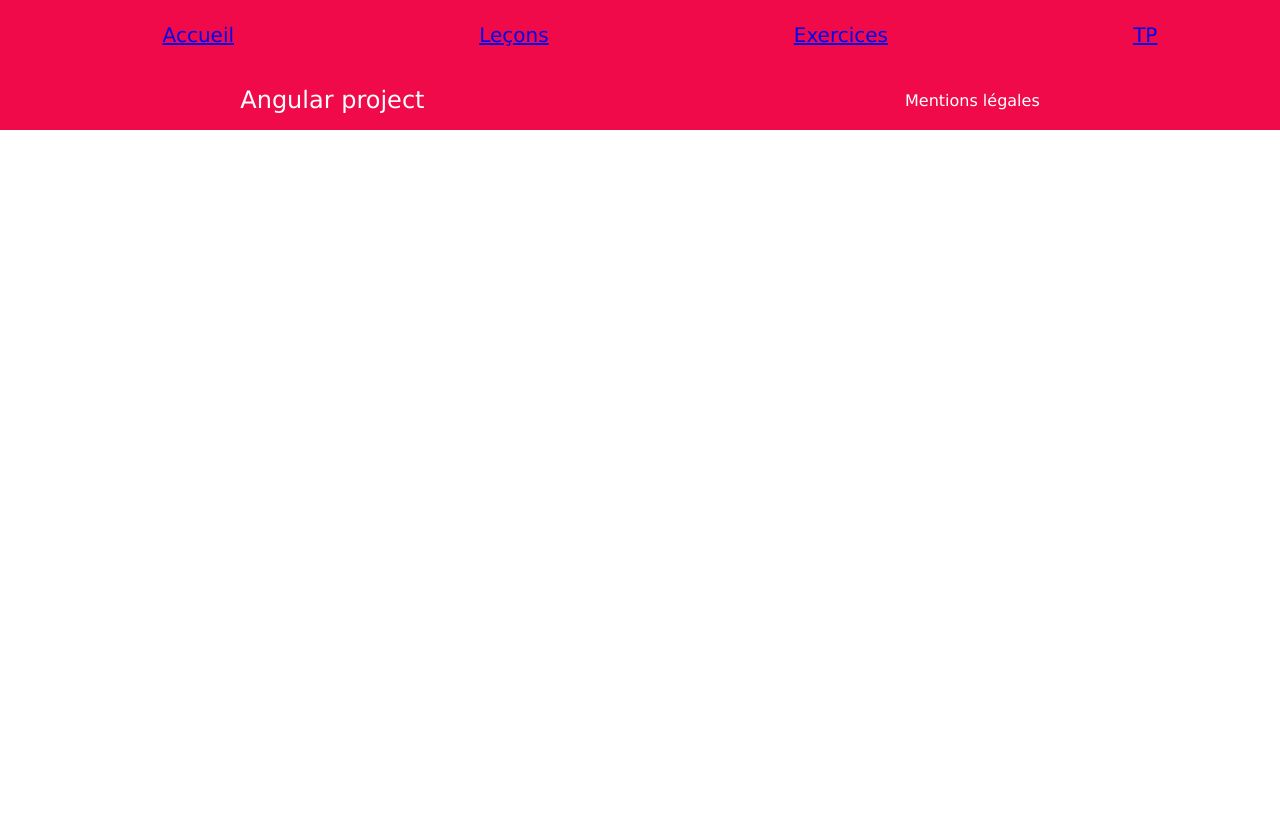
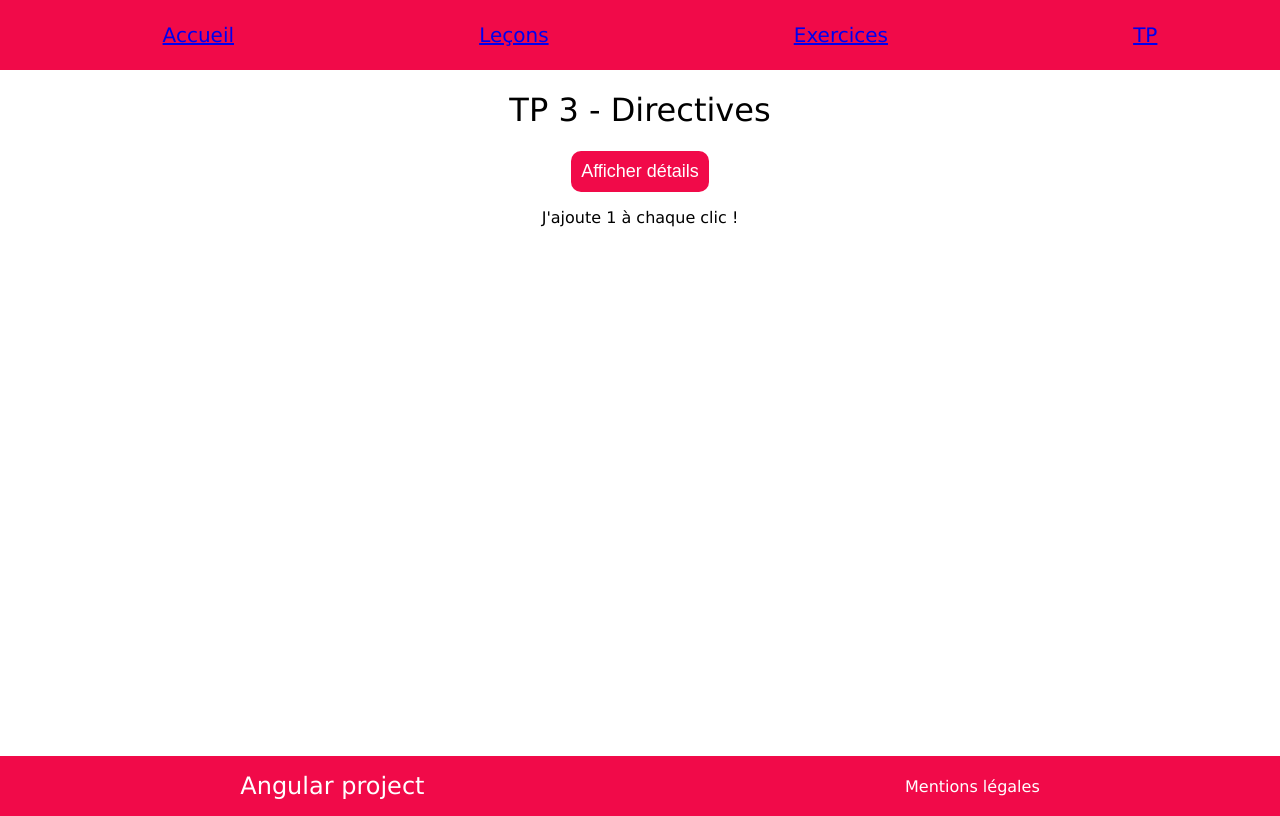
Before and after one commit to SophieHervieu/my-angular-app, an Angular app: page /Directives in a window 1280 px wide. Before the commit this address led to /. Built offline with nearby package versions, Linux system fonts and the light colour scheme.

Commit message:
Ajout TP directives

```diff
--- a/src/app/app.routes.ts
+++ b/src/app/app.routes.ts
@@ -3,10 +3,12 @@ import { HomeComponent } from './home/home.component';
 import { ParentComponent } from './parent/parent.component';
 import { TextInterpolationComponent } from './text-interpolation/text-interpolation.component';
 import { BindingSystemComponent } from './binding-system/binding-system.component';
+import { DirectivesComponent } from './directives/directives.component';
 
 export const routes: Routes = [
     { path: 'home', component: HomeComponent },
     { path: 'Component-Manipulation', component: ParentComponent },
     { path: 'Text-Interpolation', component: TextInterpolationComponent },
     { path: 'Binding-system', component: BindingSystemComponent },
+    { path: 'Directives', component: DirectivesComponent},
 ];
--- /dev/null
+++ b/src/app/directives/directives.component.css
@@ -0,0 +1,38 @@
+div {
+    height: 85.8vh;
+    display: flex;
+    flex-direction: column;
+    align-items: center;
+}
+
+h1 {
+    font-weight: lighter;
+}
+
+button {
+    background-color: #f10a49;
+    color: white;
+    font-size: 18px;
+    border: none;
+    padding: 10px;
+    border-radius: 10px;
+    cursor: pointer;
+}
+
+ul {
+    list-style: none;
+    padding: 0;
+    width: 100%;
+}
+
+li {
+    padding: 20px;
+}
+
+.whiteText {
+    color: white;
+}
+
+.darkBlueText {
+    color: rgb(34, 34, 49);
+}
--- /dev/null
+++ b/src/app/directives/directives.component.html
@@ -0,0 +1,11 @@
+<div>
+    <h1>TP 3 - Directives</h1>
+    <button (click)="addNumber()">Afficher détails</button>
+    <p *ngIf="displayText; else noText">J'ajoute 1 à chaque clic !</p>
+    <ng-template #noText>
+        <p></p>
+    </ng-template>
+    <ul>
+        <li *ngFor="let number of nbArray" [ngStyle]="{backgroundColor: getColor(number)}" [ngClass]="{darkBlueText: textStyle === 'blue' ? true : false, whiteText: textStyle === 'white' ? true : false}">{{number}}</li>
+    </ul>
+</div>
--- /dev/null
+++ b/src/app/directives/directives.component.ts
@@ -0,0 +1,29 @@
+import { Component } from '@angular/core';
+import { NgIf, NgFor, NgStyle, NgClass } from '@angular/common';
+
+@Component({
+  selector: 'app-directives',
+  imports: [NgIf, NgFor, NgStyle, NgClass],
+  templateUrl: './directives.component.html',
+  styleUrl: './directives.component.css'
+})
+export class DirectivesComponent {
+  displayText: boolean = true;
+  nbArray: number[] = [];
+  textStyle: string = 'blue';
+
+  addNumber(): void {
+    this.nbArray.push(this.nbArray.length + 1);
+    this.displayText = !this.displayText;
+  }
+
+  getColor(num: number): string {
+    if (num >= 5){
+      this.textStyle = 'white';
+      return "lightblue";
+    } else {
+      this.textStyle = 'blue';
+      return " #ffffff";
+    }
+  }
+}
--- a/src/app/navigation/navigation.component.html
+++ b/src/app/navigation/navigation.component.html
@@ -21,7 +21,7 @@
         <ul class="dropdown-menu">
             <li><a aria-current="page" routerLink="/Component-Manipulation">Component Nesting</a></li>
             <li><a aria-current="page" routerLink="/Binding-system">Binding System</a></li>
-            <li><a href="#">TP 3</a></li>
+            <li><a aria-current="page" routerLink="/Directives">Directives</a></li>
         </ul>
     </li>
 </ul>
--- a/src/app/text-interpolation/list-friends/list-friends.component.ts
+++ b/src/app/text-interpolation/list-friends/list-friends.component.ts
@@ -1,6 +1,12 @@
 import { Component } from '@angular/core';
 import { OneFriendComponent } from './one-friend/one-friend.component';
 import { NgIf, NgFor } from '@angular/common';
+
+export interface ListFriendsTab {
+  name: string,
+  age: number,
+  email: string
+}
 
 @Component({
   selector: 'app-list-friends',
@@ -12,7 +18,8 @@ export class ListFriendsComponent {
   isDisabled: boolean = false;
   inputValue: string = '';
   isFriendAdded: boolean = false;
-  listFriendsTab: { name: string; age: number; email: string }[] = [
+
+  listFriendsTab: ListFriendsTab[] = [
     { name: 'Alice', age: 30, email: 'alice@example.com' },
     { name: 'Bob', age: 25, email: 'bob@example.com' },
     { name: 'Charlie', age: 35, email: 'charlie@example.com' }
```
Also changed, not shown: 1 other file (tests, documents, lock files or other folders).
